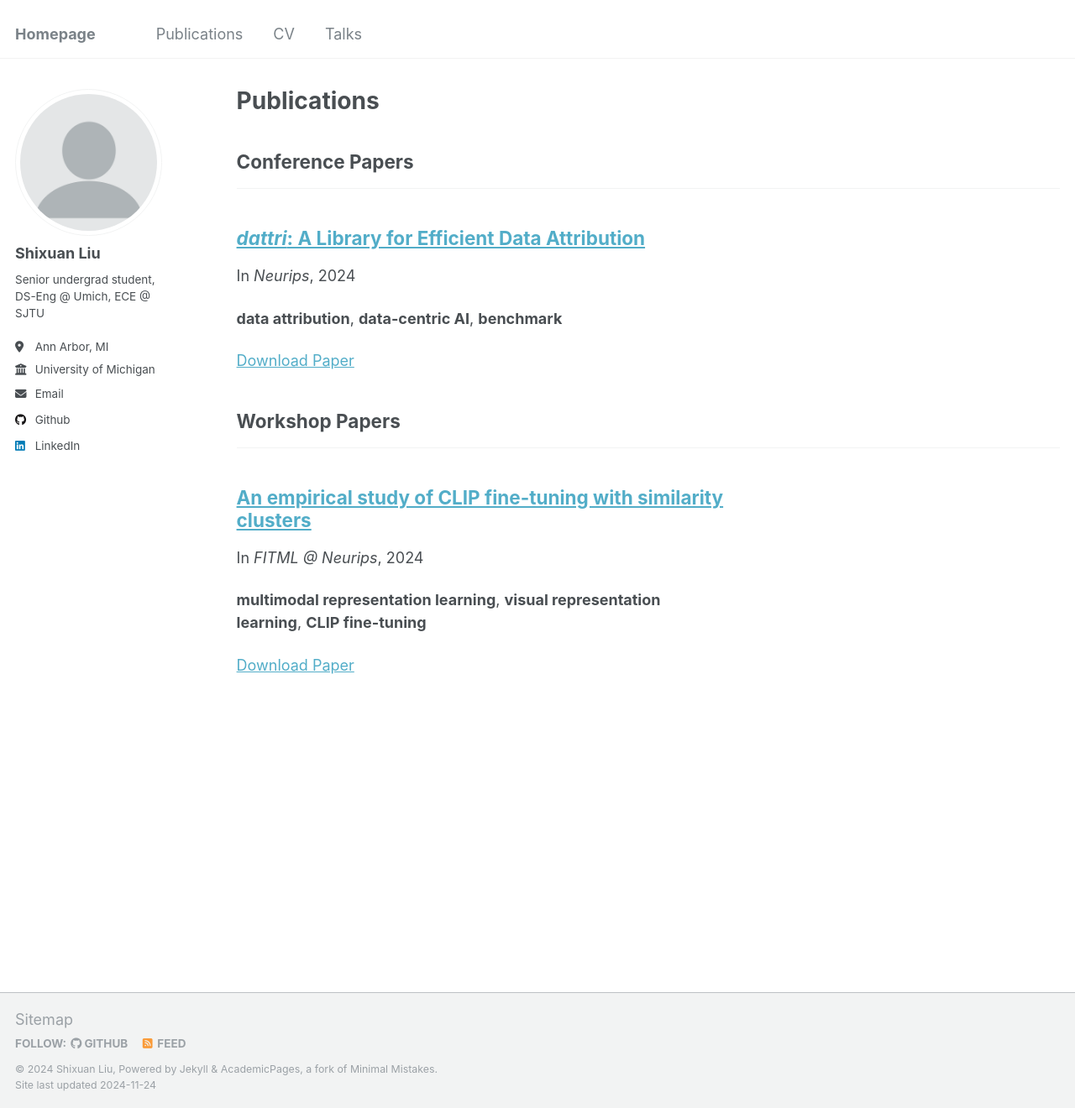
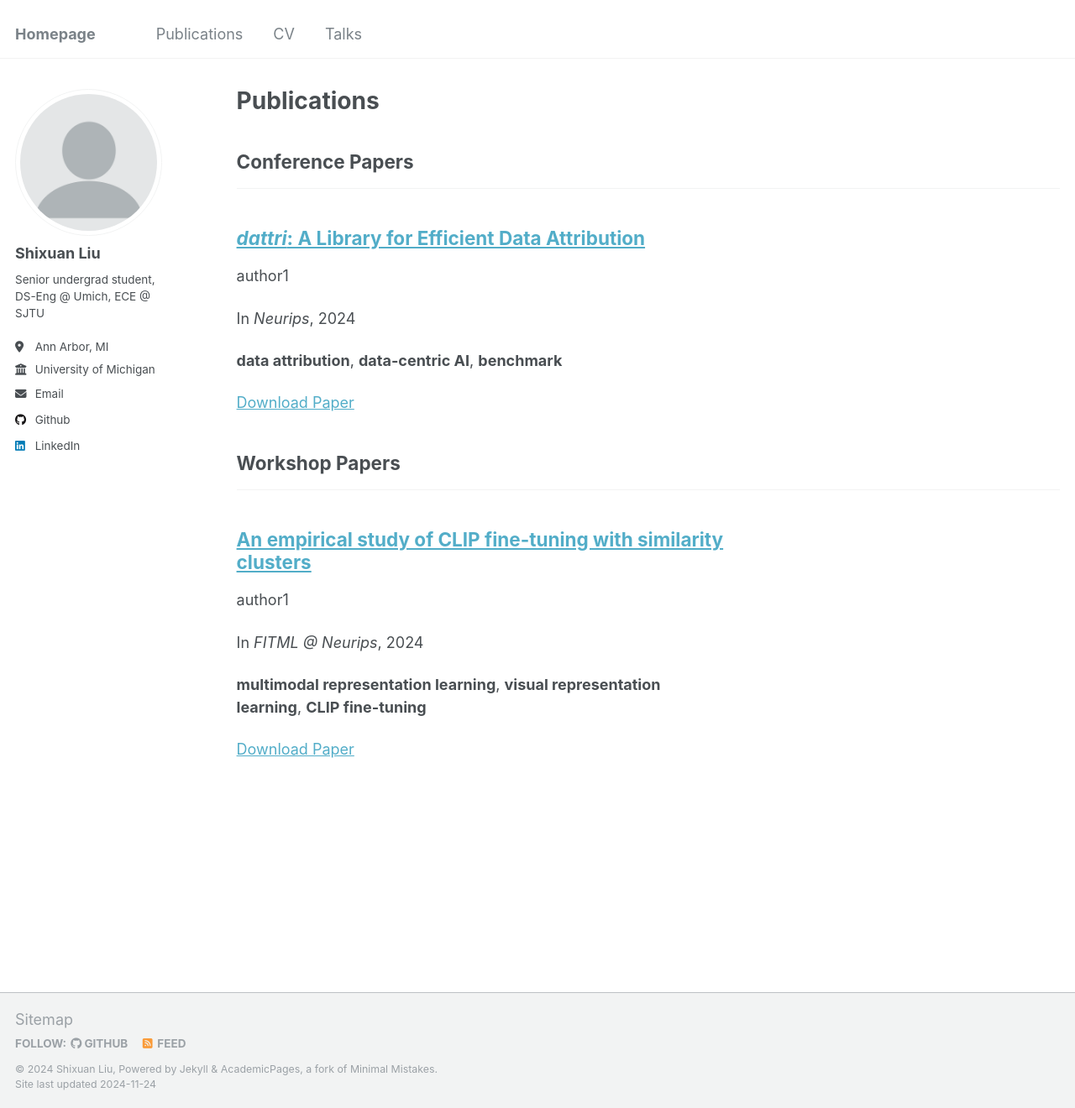
Before and after one commit to sx-liu/sx-liu.github.io, a Jekyll site: the page built from _pages/publications.html, in a window 1280 px wide and 1320 px high. Shown: the whole window at 84% size. Built offline with Jekyll 4.4.1, drawn with Linux system fonts in a browser that asks for light colours.

Commit message:
Add publications

```diff
--- a/_includes/archive-single.html
+++ b/_includes/archive-single.html
@@ -41,6 +41,7 @@
         {% if post.collection == 'teaching' %}
           <p> {{ post.type }}, <i>{{ post.venue }}</i>, {{ post.date | default: "1900-01-01" | date: "%Y" }} </p>
         {% elsif post.collection == 'publications' %}
+          <p>{{ post.authors }}</p>
           <p>In <i>{{ post.venue }}</i>, {{ post.date | default: "1900-01-01" | date: "%Y" }} </p>
         {% elsif post.date %}
          <p class="page__date"><strong><i class="fa fa-fw fa-calendar" aria-hidden="true"></i> {{ site.data.ui-text[site.locale].date_label | default: "Published:" }}</strong> <time datetime="{{ post.date | default: "1900-01-01" | date_to_xmlschema }}">{{ post.date | default: "1900-01-01" | date: "%B %d, %Y" }}</time></p>
--- a/_publications/2024-09-paper-dattri_a_library_for_efficient.md
+++ b/_publications/2024-09-paper-dattri_a_library_for_efficient.md
@@ -1,5 +1,6 @@
 ---
 title: "_dattri_: A Library for Efficient Data Attribution"
+authors: "author1"
 collection: publications
 category: conferences
 permalink: /publication/2024-09-paper-dattri_a_library_for_efficient
--- a/_publications/2024-10-paper-an_empirical_study_of_clip.md
+++ b/_publications/2024-10-paper-an_empirical_study_of_clip.md
@@ -1,5 +1,6 @@
 ---
 title: "An empirical study of CLIP fine-tuning with similarity clusters"
+authors: "author1"
 collection: publications
 category: workshops
 permalink: /publication/2024-10-paper-an_empirical_study_of_clip
```
